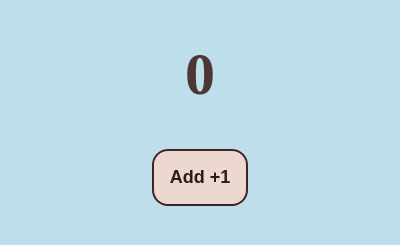
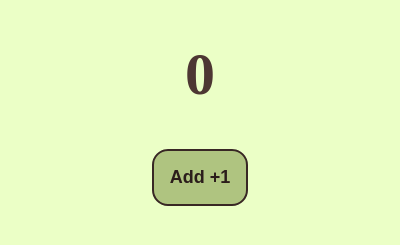
Before and after one commit to msilva99/First-Electron-App, an Electron app: page index.html in a window 400 px wide. Shown: the part 359-604 px from the top of the page. Drawn offline with Linux system fonts and the light colour scheme.

Commit message:
change colors

```diff
--- a/style.css
+++ b/style.css
@@ -2,7 +2,9 @@ body {
    margin: 0;
    width: 100vw;
    height: 100vh;
-   background-color: rgb(191, 222, 236);
+   background-color: #ebffc6;
+   /* background-color: #fad8de; */
+   /* background-color: #bfdeec; */
    display: flex;
    flex-direction: column;
    justify-content: center;
@@ -17,7 +19,9 @@ body {
 }
 
 button {
-   background-color: #ecd8cf;
+   background-color: #afc480;
+   /* background-color: #9c756b; */
+   /* background-color: #ecd8cf; */
    color: #2b1d1b;
    border: 2px solid #382724;
    font-weight: 600;
```
Also changed, not shown: .github/workflows/publish.yml (added).
